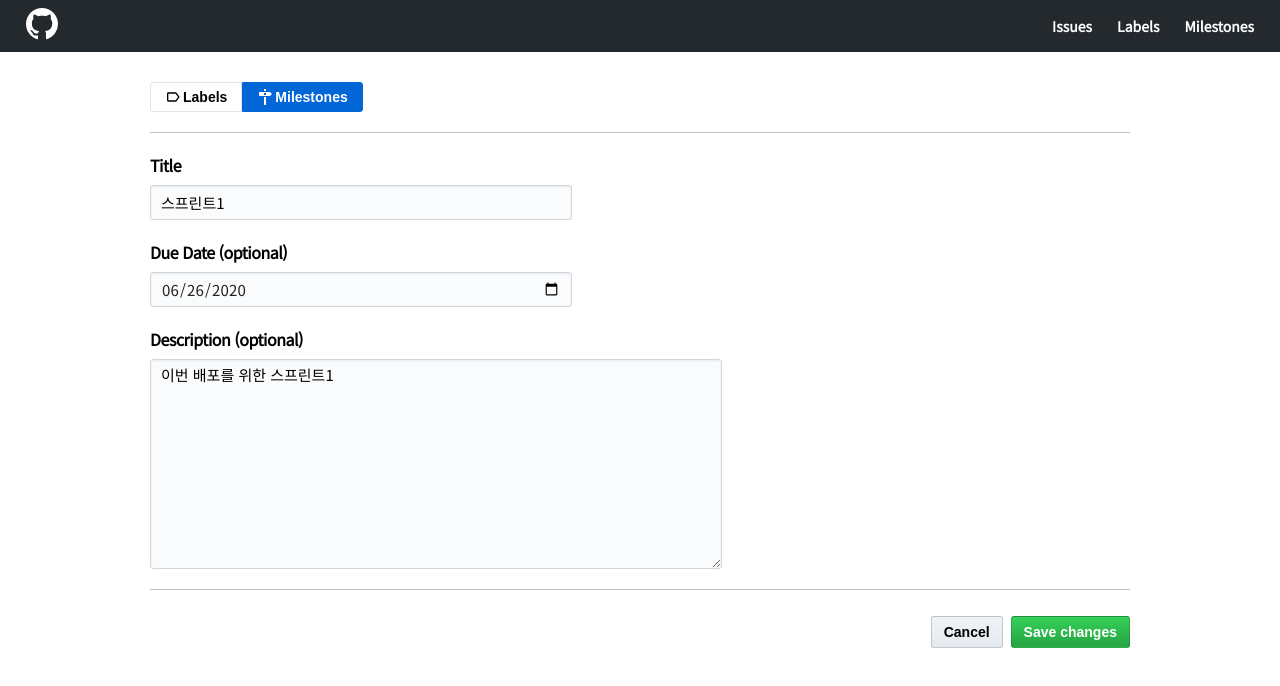
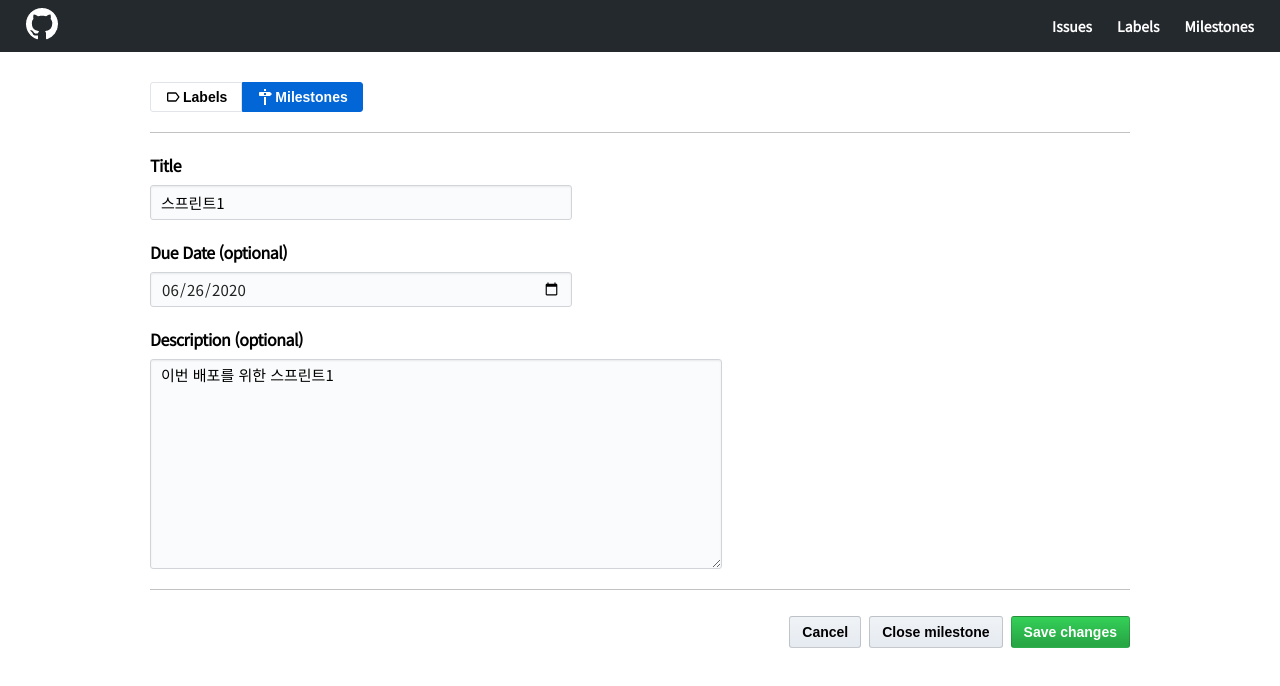
Before and after one commit to codesquad-member-2020/issue-tracker-10, a React (Create React App) app in the folder FE/client/: page /milestone/edit/1 in a window 1280 px wide. Shown: the top 686 px of the page. Built offline with nearby package versions, Linux system fonts and the light colour scheme.

Commit message:
[#10] feat: close milestone 버튼 추가

```diff
--- a/FE/client/src/components/issues/milestone/MilestoneEditorButtons.jsx
+++ b/FE/client/src/components/issues/milestone/MilestoneEditorButtons.jsx
@@ -12,6 +12,7 @@ const MilestoneEditorButtons = ({ milestone }) => {
             <CancelButton className="button">
               <Link to="/milestones">Cancel</Link>
             </CancelButton>
+            <CancelButton className="button">Close milestone</CancelButton>
             <SaveButton className="button">Save changes</SaveButton>
           </SetButtons>
         </LabelSetButtons>
@@ -30,6 +31,7 @@ const MilestoneEditorButtonsWrap = styled.div`
   display: flex;
   justify-content: flex-end;
   .button-wrap {
+    width: 100%;
     margin-top: 0;
   }
   .button {
```
